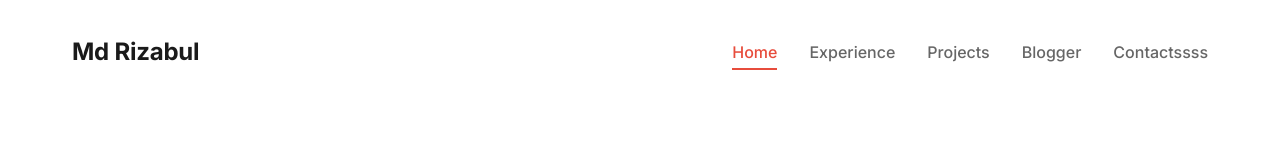
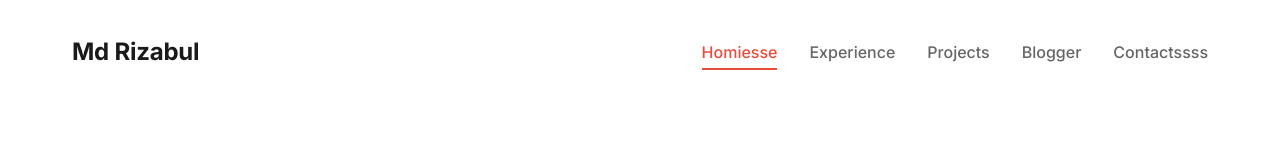
Before and after one commit to Jaan-Mustafa/mdrizabul, a React (Vite) app: page / in a window 1280 px wide. Shown: the top 160 px of the page. Built offline with nearby package versions, Linux system fonts and the light colour scheme.

Commit message:
changes committed

```diff
--- a/src/components/layout/Header.tsx
+++ b/src/components/layout/Header.tsx
@@ -17,7 +17,7 @@ const Header = () => {
   }, []);
 
   const navItems = [
-    { id: 'home', label: 'Home', path: '/' },
+    { id: 'home', label: 'Homiesse', path: '/' },
     { id: 'experience', label: 'Experience', path: '/experience' },
     { id: 'projects', label: 'Projects', path: '/projects' },
     { id: 'blog', label: 'Blogger', path: '/blog' },
```
